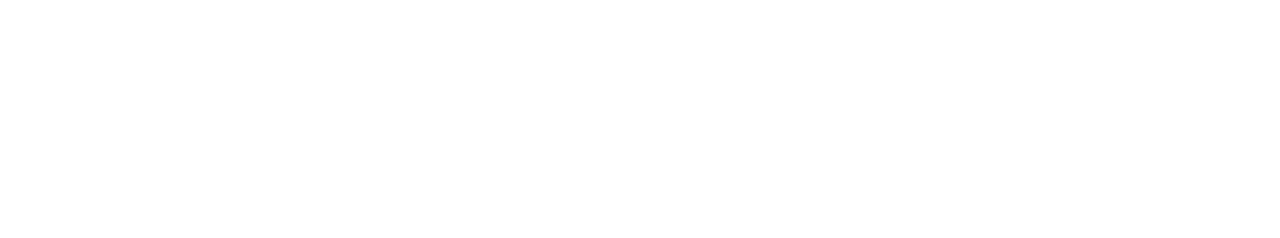
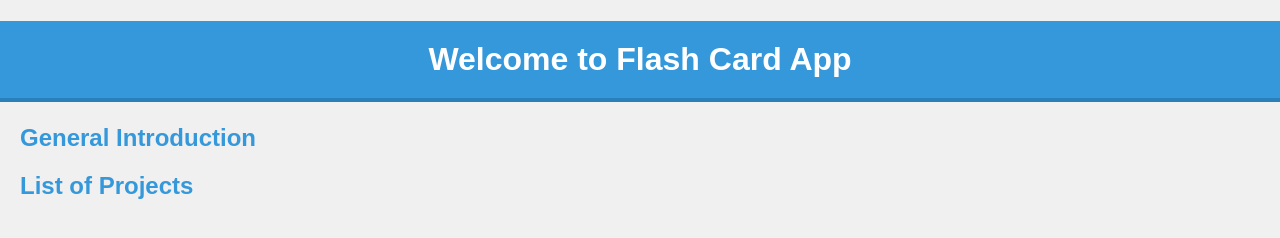
Before and after one commit to rufaglva/Flashcard_Project_wm1, a plain HTML site: page index.html in a window 1280 px wide. Drawn offline with Linux system fonts and the light colour scheme.

Commit message:
Added new necessary items

```diff
--- /dev/null
+++ b/contact.css
@@ -0,0 +1,25 @@
+body {
+    font-family: 'Arial', sans-serif;
+    background-color: #f0f0f0;
+    color: #333;
+    margin: 0;
+    padding: 0;
+}
+
+h1 {
+    background-color: #e74c3c;
+    color: #fff;
+    padding: 20px;
+    text-align: center;
+    border-bottom: 4px solid #c0392b;
+}
+
+section {
+    margin: 20px;
+}
+
+h2 {
+    color: #e74c3c;
+}
+
+/* Add more styles as needed */
--- a/index.html
+++ b/index.html
@@ -1,11 +1,29 @@
 <!DOCTYPE html>
 <html lang="en">
+
 <head>
     <meta charset="UTF-8">
     <meta name="viewport" content="width=device-width, initial-scale=1.0">
-    <title>Document</title>
+    <title>Flash Card App - Home</title>
+    <link rel="stylesheet" href="styles.css">
 </head>
+
 <body>
+    <h1>Welcome to Flash Card App</h1>
 
+    <section>
+        <h2>General Introduction</h2>
+        <!-- Brief info about your projects with external links -->
+    </section>
+
+    <section>
+        <h2>List of Projects</h2>
+        <!-- Display your projects with external links -->
+    </section>
+
+    <!-- You can add more sections as needed -->
+
+    <!-- Add your JavaScript files here if needed -->
 </body>
+
 </html>
--- /dev/null
+++ b/productdetail.css
@@ -0,0 +1,25 @@
+body {
+    font-family: 'Arial', sans-serif;
+    background-color: #f0f0f0;
+    color: #333;
+    margin: 0;
+    padding: 0;
+}
+
+h1 {
+    background-color: #2ecc71;
+    color: #fff;
+    padding: 20px;
+    text-align: center;
+    border-bottom: 4px solid #27ae60;
+}
+
+section {
+    margin: 20px;
+}
+
+h2 {
+    color: #2ecc71;
+}
+
+/* Add more styles as needed */
--- /dev/null
+++ b/styles.css
@@ -0,0 +1,25 @@
+body {
+    font-family: 'Arial', sans-serif;
+    background-color: #f0f0f0;
+    color: #333;
+    margin: 0;
+    padding: 0;
+}
+
+h1 {
+    background-color: #3498db;
+    color: #fff;
+    padding: 20px;
+    text-align: center;
+    border-bottom: 4px solid #2980b9;
+}
+
+section {
+    margin: 20px;
+}
+
+h2 {
+    color: #3498db;
+}
+
+/* Add more styles as needed */
```
Also changed, not shown: contact.html (added, +24 -0 lines), flashcards.html (added, +38 -0 lines), script.js (added).
